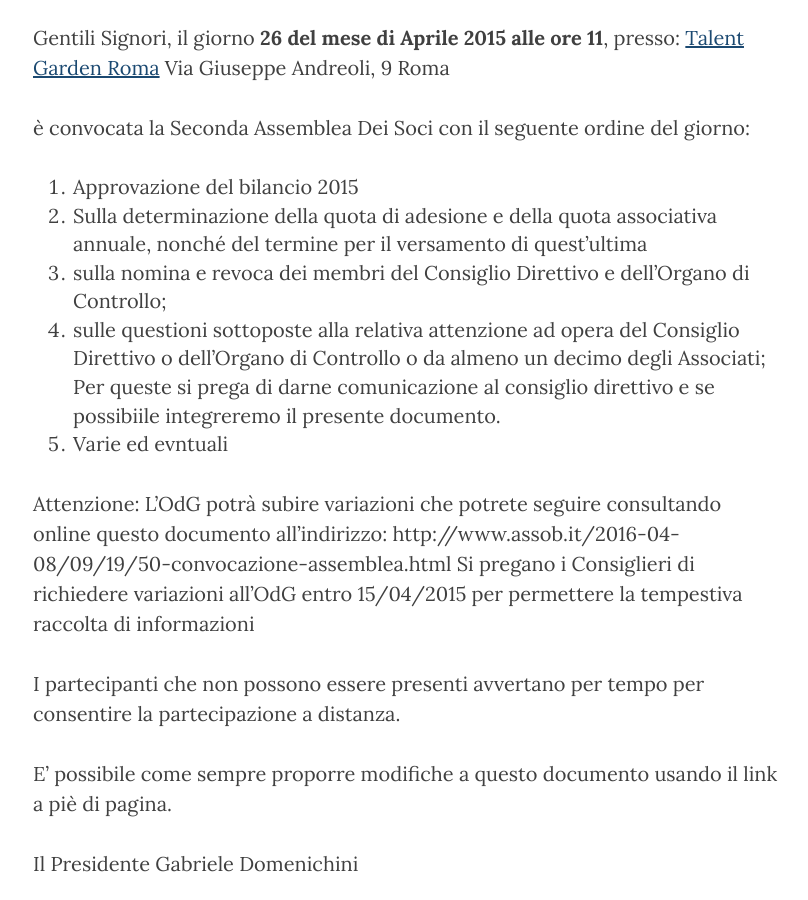
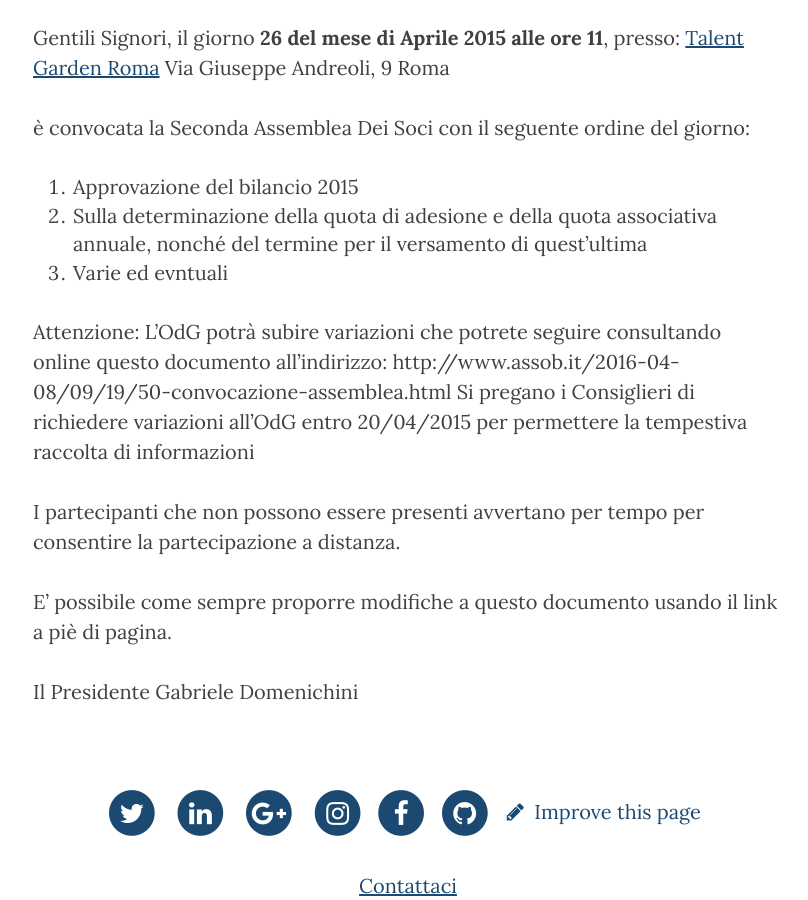
Before and after one commit to assobit/assobit.github.io, a Jekyll site: the page built from _posts/2016-04-08-09:19:50-convocazione-assemblea.md, in a window 1280 px wide and 900 px high, scrolled down 835 px. Shown: the whole window, without its empty margins (232-1040 px from the left). Built offline with Jekyll 4.4.1, drawn with Linux system fonts in a browser that asks for light colours; nearby versions of some CDN libraries.

Commit message:
convocazione assemblea dopo le correzioni di Giorgio

```diff
--- a/_posts/2016-04-08-09:19:50-convocazione-assemblea.md
+++ b/_posts/2016-04-08-09:19:50-convocazione-assemblea.md
@@ -25,16 +25,11 @@ Roma
 1. Approvazione del bilancio 2015
 2. Sulla determinazione della quota di adesione e della quota associativa
 annuale, nonché del termine per il versamento di quest’ultima
-3. sulla nomina e revoca dei membri del Consiglio Direttivo e dell’Organo di Controllo;
-4. sulle questioni sottoposte alla relativa attenzione ad opera del Consiglio
-Direttivo o dell’Organo di Controllo o da almeno un decimo degli Associati;
-Per queste si prega di darne comunicazione al consiglio direttivo e se possibiile
-integreremo il presente documento.
 5. Varie ed evntuali
 
 Attenzione: L’OdG potrà subire variazioni che potrete seguire consultando online questo documento all’indirizzo:
 http://www.assob.it/2016-04-08/09/19/50-convocazione-assemblea.html
-Si pregano i Consiglieri di richiedere variazioni all’OdG entro 15/04/2015 per permettere la tempestiva raccolta di informazioni
+Si pregano i Consiglieri di richiedere variazioni all’OdG entro 20/04/2015 per permettere la tempestiva raccolta di informazioni
 
 I partecipanti che non possono essere presenti avvertano per tempo per consentire la partecipazione a distanza.
 
```
